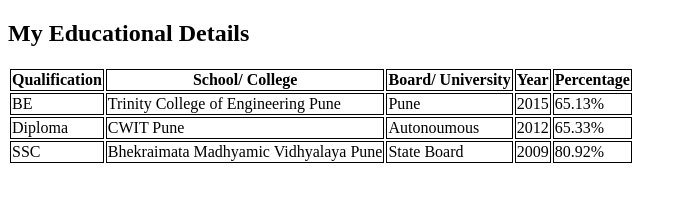
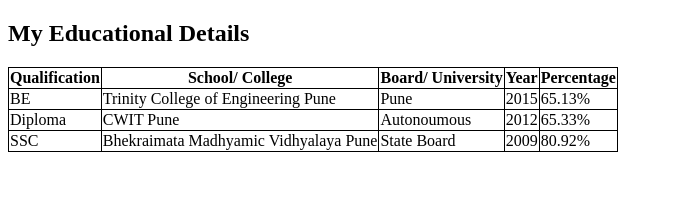
Before and after one commit to komalsawane2018/my-profile, a plain HTML site: page education.html in a window 1280 px wide. Shown: the whole page, without its empty margins (0-687 px from the left). Drawn offline with Linux system fonts and the light colour scheme.

Commit message:
Updated table code
Updated table code

```diff
--- a/education.html
+++ b/education.html
@@ -3,7 +3,7 @@
     <head>
         <title> Educational Details</title>
         <style>
-            th,td,tr table{
+            th,td, tr, table{
                 border: 1px solid black;
                 border-collapse:collapse;
             }
```
